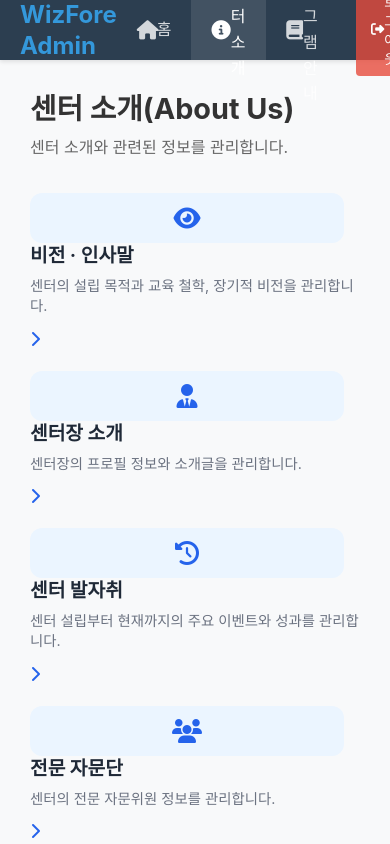
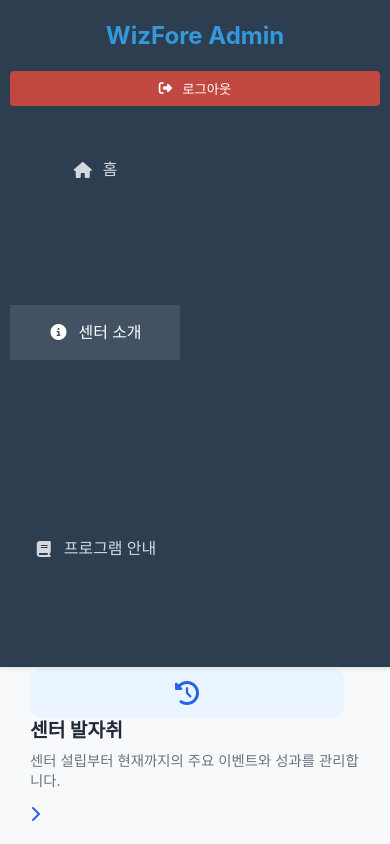
Before and after one commit to AllStuff-agit/wizfore-demo, a Next.js app: page /admin/about in a window 390 px wide. Shown: the top 844 px of the page. Built offline with nearby package versions, Linux system fonts and the light colour scheme; no server answers; sample sign-in values are in the browser's storage.

Commit message:
관리자 - 메뉴 스타일 수정2

```diff
--- a/src/components/AdminLayout.js
+++ b/src/components/AdminLayout.js
@@ -38,24 +38,61 @@ export default function AdminLayout({ children, title = '관리자 페이지 -
         <div className={styles.logo}>
           <h2>WizFore Admin</h2>
         </div>
+
         <nav className={styles.navbar}>
           <ul>
-            <li>
+            <li className={styles.hasDropdown}>
               <Link
                 href="/admin/home"
                 className={router.pathname === '/admin/home' || router.pathname.startsWith('/admin/home/') ? styles.active : ''}
               >
                 <i className="fas fa-home"></i> 홈
               </Link>
+              <ul className={styles.dropdown}>
+                <li>
+                  <Link href="/admin/home">
+                    홈 대시보드
+                  </Link>
+                </li>
+                <li>
+                  <Link href="/admin/home/stats">
+                    통계 정보
+                  </Link>
+                </li>
+              </ul>
             </li>
-            <li>
+
+            <li className={styles.hasDropdown}>
               <Link
                 href="/admin/about"
                 className={router.pathname === '/admin/about' || router.pathname.startsWith('/admin/about/') ? styles.active : ''}
               >
                 <i className="fas fa-info-circle"></i> 센터 소개
               </Link>
+              <ul className={styles.dropdown}>
+                <li>
+                  <Link href="/admin/about">
+                    소개 관리
+                  </Link>
+                </li>
+                <li>
+                  <Link href="/admin/about/history">
+                    연혁 관리
+                  </Link>
+                </li>
+                <li>
+                  <Link href="/admin/about/director">
+                    원장 소개 관리
+                  </Link>
+                </li>
+                <li>
+                  <Link href="/admin/about/advisors">
+                    자문위원 관리
+                  </Link>
+                </li>
+              </ul>
             </li>
+
             <li className={styles.hasDropdown}>
               <Link
                 href="/admin/programs"
@@ -98,13 +135,14 @@ export default function AdminLayout({ children, title = '관리자 페이지 -
                 </li>
               </ul>
             </li>
-            <li className={styles.logoutItem}>
-              <button onClick={handleLogout} className={styles.logoutBtn}>
-                <i className="fas fa-sign-out-alt"></i> 로그아웃
-              </button>
-            </li>
           </ul>
         </nav>
+
+        <div className={styles.logoutWrapper}>
+          <button onClick={handleLogout} className={styles.logoutBtn}>
+            <i className="fas fa-sign-out-alt"></i> 로그아웃
+          </button>
+        </div>
       </header>
 
       <main className={styles.content}>
--- a/src/styles/admin/common/Layout.module.css
+++ b/src/styles/admin/common/Layout.module.css
@@ -24,6 +24,7 @@
 
 .logo {
   padding: 10px 0;
+  width: 200px;
 }
 
 .logo h2 {
@@ -34,6 +35,9 @@
 
 /* 네비게이션바 스타일 */
 .navbar {
+  flex: 1;
+  display: flex;
+  justify-content: center;
   height: 100%;
 }
 
@@ -43,6 +47,7 @@
   margin: 0;
   display: flex;
   height: 100%;
+  justify-content: center;
 }
 
 .navbar ul li {
@@ -55,11 +60,12 @@
 .navbar ul li a {
   display: flex;
   align-items: center;
-  padding: 0 20px;
+  padding: 0 25px;
   color: rgba(255, 255, 255, 0.8);
   text-decoration: none;
   transition: all 0.3s ease;
   height: 100%;
+  font-weight: 500;
 }
 
 .navbar ul li a i {
@@ -119,8 +125,10 @@
 }
 
 /* 로그아웃 버튼 스타일 */
-.logoutItem {
-  margin-left: auto;
+.logoutWrapper {
+  width: 200px;
+  display: flex;
+  justify-content: flex-end;
 }
 
 .logoutBtn {
@@ -133,7 +141,6 @@
   border-radius: 4px;
   cursor: pointer;
   transition: background-color 0.3s ease;
-  margin-left: 15px;
 }
 
 .logoutBtn:hover {
@@ -150,28 +157,76 @@
   padding: 30px;
   margin-top: 60px;
   background-color: #f8f9fa;
+  max-width: 1200px;
+  width: 100%;
+  margin-left: auto;
+  margin-right: auto;
 }
 
 /* 반응형 디자인 */
 @media (max-width: 768px) {
-  .navbar ul li a span {
+  .header {
+    flex-direction: column;
+    height: auto;
+    padding: 10px;
+  }
+
+  .logo {
+    width: 100%;
+    text-align: center;
+    padding: 10px 0;
+  }
+
+  .navbar {
+    width: 100%;
+    order: 2;
+  }
+
+  .navbar ul {
+    flex-direction: column;
+    width: 100%;
+  }
+
+  .navbar ul li {
+    width: 100%;
+    text-align: center;
+  }
+
+  .navbar ul li a {
+    width: 100%;
+    padding: 15px 0;
+    justify-content: center;
+  }
+
+  .dropdown {
+    position: static;
+    width: 100%;
+    box-shadow: none;
+    border-top: none;
     display: none;
   }
 
-  .navbar ul li a i {
-    margin-right: 0;
-    font-size: 1.2rem;
+  .hasDropdown:hover .dropdown {
+    display: block;
   }
 
-  .dropdown {
-    min-width: 150px;
+  .dropdown li a {
+    padding-left: 40px;
   }
 
-  .logoutBtn span {
-    display: none;
+  .logoutWrapper {
+    width: 100%;
+    order: 1;
+    justify-content: center;
+    margin: 10px 0;
   }
 
-  .logoutBtn i {
-    margin-right: 0;
+  .logoutBtn {
+    width: 100%;
+    justify-content: center;
+  }
+
+  .content {
+    margin-top: 200px; /* 모바일에서 헤더 높이 조정 */
   }
 }
```
